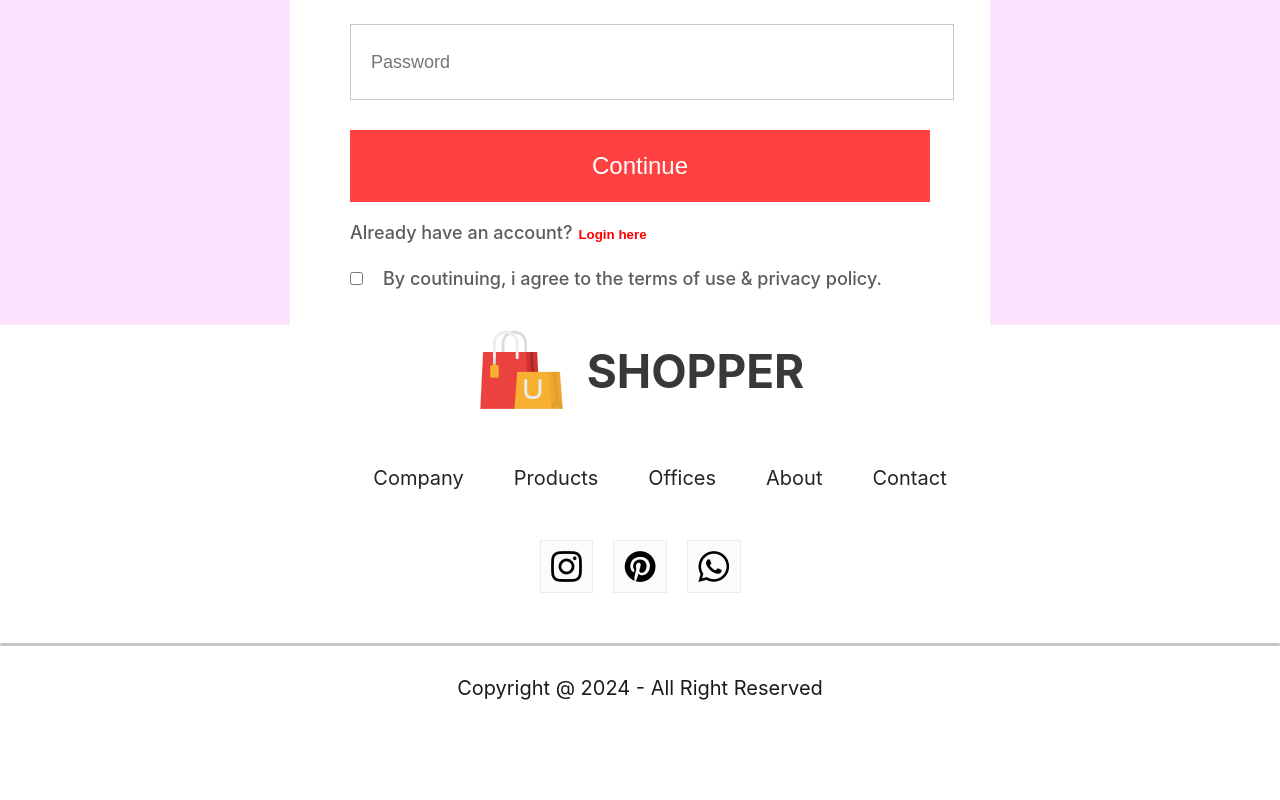
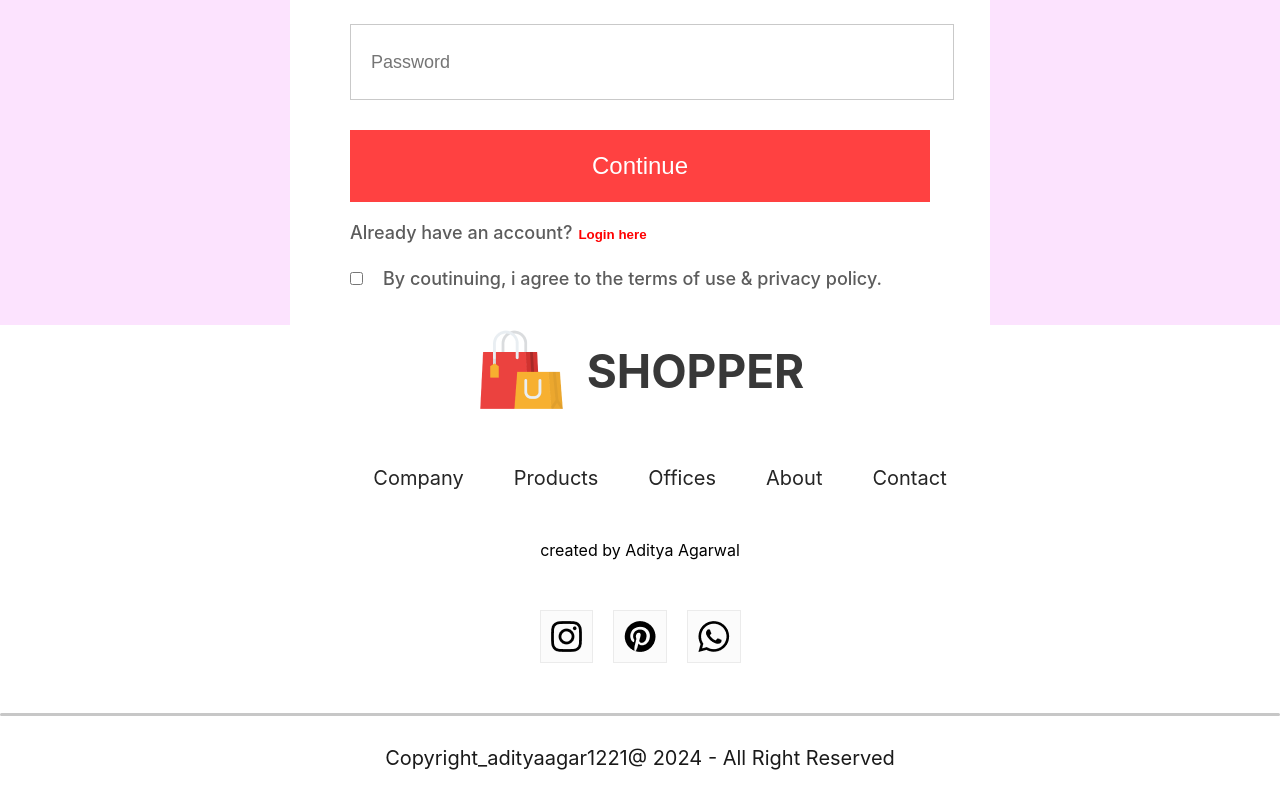
Before and after one commit to ADITYAAGAR1221/Ecommerce, a React (Create React App) app in the folder frontend/: page /login in a window 1280 px wide. Shown: the part 512-1312 px from the top of the page. Before the commit the page ends 1242 px from the top, so only its background shows below. Built offline with nearby package versions, Linux system fonts and the light colour scheme.

Commit message:
Update Footer.jsx

```diff
--- a/frontend/src/Components/Footer/Footer.jsx
+++ b/frontend/src/Components/Footer/Footer.jsx
@@ -18,6 +18,7 @@ const Footer = () => {
             <li>About</li>
             <li>Contact</li>
         </ul>
+        <p> created by Aditya Agarwal </p>
         <div className="footer-social-icon">
             <div className="footer-icons-container">
                 <img src={instagram_icon} alt=""/>
@@ -31,7 +32,7 @@ const Footer = () => {
         </div>
         <div className="footer-copyright">
             <hr/>
-            <p>Copyright @ 2024 - All Right Reserved</p>
+            <p>Copyright_adityaagar1221@ 2024 - All Right Reserved</p>
         </div>
     </div>
   )
```
